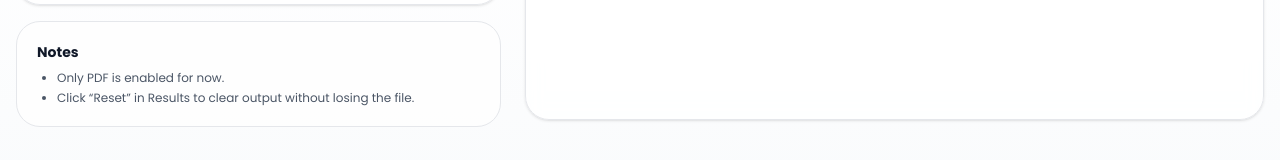
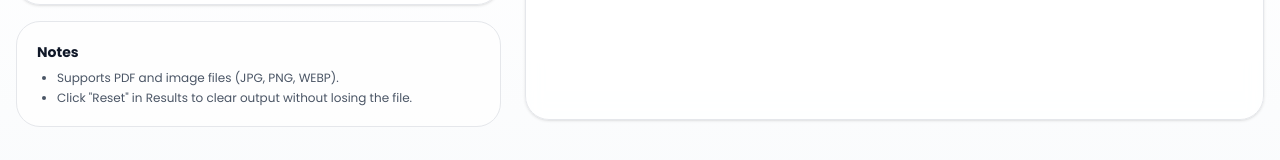
Before and after one commit to alonzojoe/doc-extract-poc, a React (Vite) app: page / in a window 1280 px wide. Shown: the part 592-752 px from the top of the page. Built offline with nearby package versions, Linux system fonts and the light colour scheme.

Commit message:
feat: update notes to included Image in the supported files.

```diff
--- a/src/pages/DocumentExtractorPage.tsx
+++ b/src/pages/DocumentExtractorPage.tsx
@@ -87,8 +87,8 @@ export const DocumentExtractorPage = () => {
               <div className="rounded-3xl border border-gray-200 bg-white/70 p-5">
                 <h3 className="text-sm font-bold">Notes</h3>
                 <ul className="mt-2 text-xs text-gray-600 space-y-1 list-disc pl-5">
-                  <li>Only PDF is enabled for now.</li>
-                  <li>Click “Reset” in Results to clear output without losing the file.</li>
+                  <li>Supports PDF and image files (JPG, PNG, WEBP).</li>
+                  <li>Click "Reset" in Results to clear output without losing the file.</li>
                 </ul>
               </div>
             </div>
```
